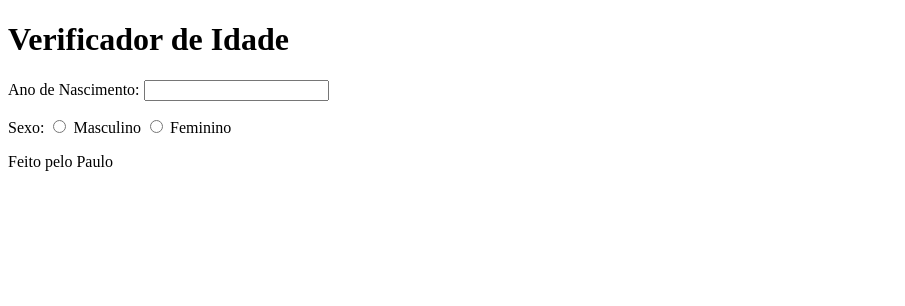
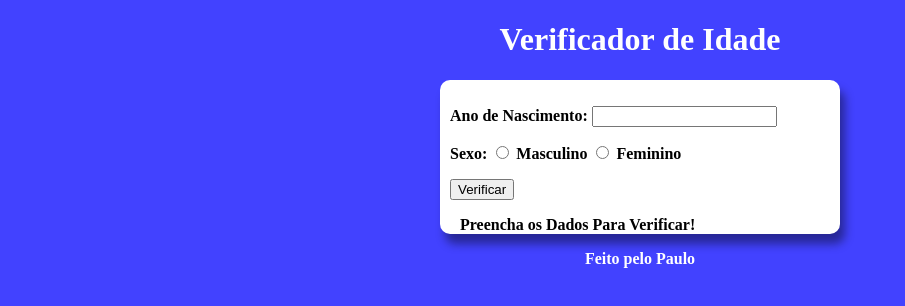
Before and after one commit to PauloLopes00/JavaScript, a plain HTML site: page DesafiosJS/d02/index.html in a window 1280 px wide. Shown: the whole page, without its empty margins (0-905 px from the left). Drawn offline with Linux system fonts and the light colour scheme.

Commit message:
desafio 02

```diff
--- a/DesafiosJS/d02/index.html
+++ b/DesafiosJS/d02/index.html
@@ -12,7 +12,7 @@
         <h1>Verificador de Idade</h1>
     </header>
     <main>
-        <div>
+        <div id="form">
             <p>
                 <label for="iano">Ano de Nascimento: </label>
                 <input type="number" name="ano" id="iano">
@@ -24,8 +24,15 @@
                 <input type="radio" name="sexo" id="isexo">
                 <label for="isexo">Feminino</label>
             </p>
+            <p>
+                <input type="submit" value="Verificar" onclick="verificar()">
+            </p>
+            <div id="res">
+                <p>Preencha os Dados Para Verificar!</p>
+            </div>
         </div>
     </main>
     <footer><p>Feito pelo Paulo</p></footer>
+    <script src="script.js"></script>
 </body>
 </html>
--- /dev/null
+++ b/DesafiosJS/d02/script.js
@@ -0,0 +1,6 @@
+function verificar(){
+    var data = new Date()
+    var ano = data.getFullYear
+    var nasc = document.querySelector(`div#iano`)
+    var
+}
--- a/DesafiosJS/d02/style.css
+++ b/DesafiosJS/d02/style.css
@@ -1 +1,32 @@
-@charset
+@charset "utf-8";
+
+body{
+    background-color: rgba(0, 0, 255, 0.74);
+    font-weight: bolder;
+}
+
+header{
+    text-align: center;
+    color: white;
+}
+
+
+main{
+    margin: auto;
+    width: 400px;
+    box-shadow: 5px 10px 10px rgba(0, 0, 0, 0.411);
+    border-radius: 10px;
+    background-color: white;
+}
+
+div{
+    padding-left: 10px;
+}
+
+div#form{
+    padding-top: 10px;
+}
+footer{
+    text-align: center;
+    color: white;
+}
```
